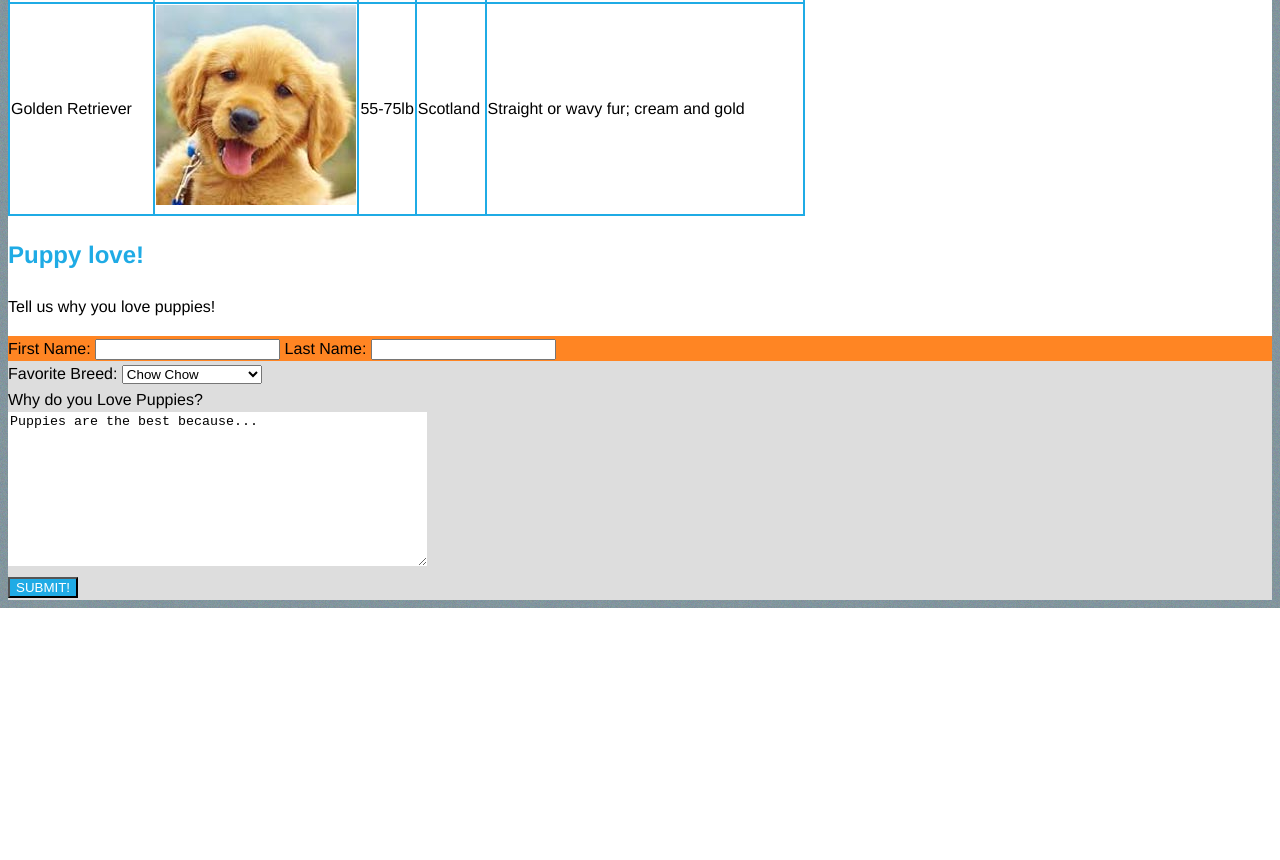
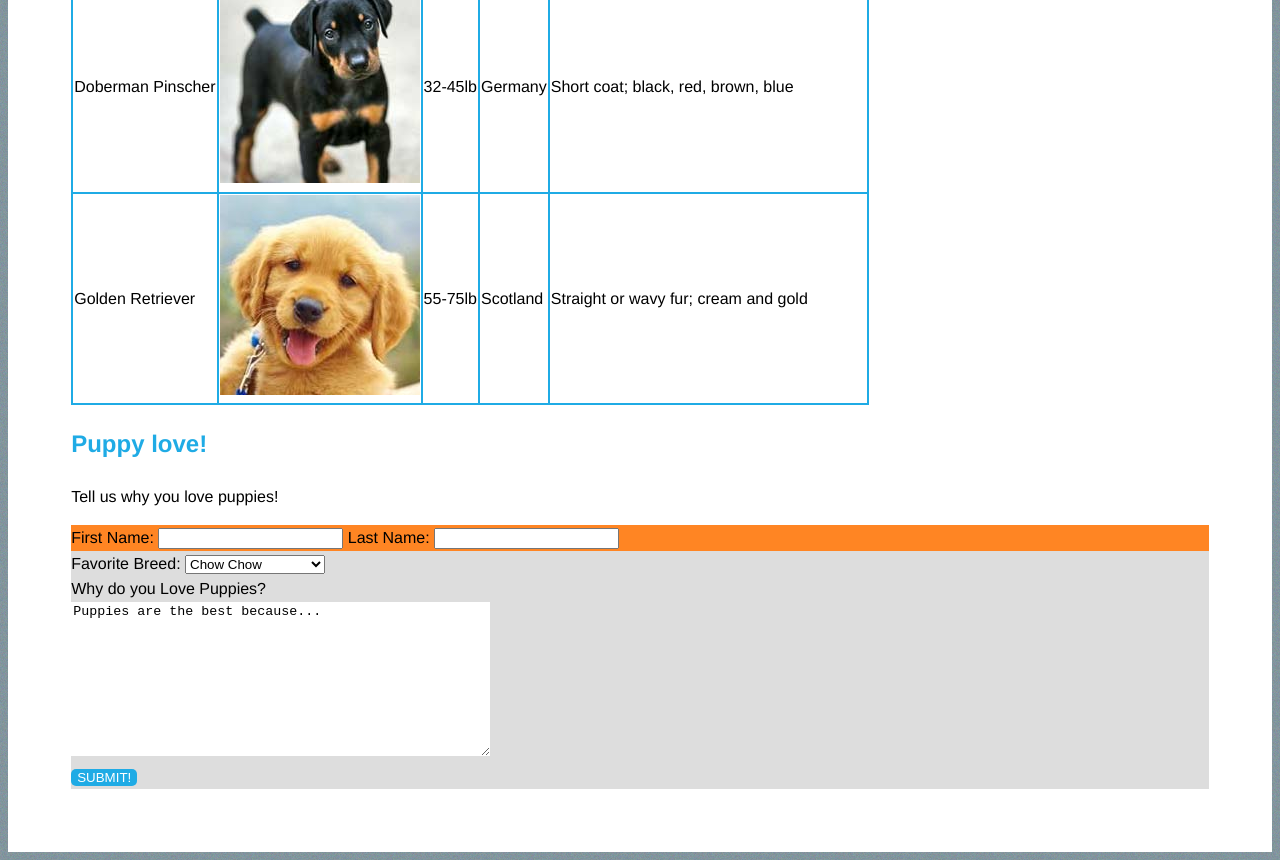
Before and after one commit to justinjkim/css_styling_assessment, a plain HTML site: page starter_files/index.html in a window 1280 px wide. Shown: the part 976-1836 px from the top of the page. Before the commit the page ends 1584 px from the top, so only its background shows below. Drawn offline with Linux system fonts and the light colour scheme.

Commit message:
more css changes...

```diff
--- a/starter_files/style.css
+++ b/starter_files/style.css
@@ -25,6 +25,7 @@ body {
 
 header#site_header {
   background-color: #ff8523;
+  padding: 5%;
 }
 
 nav.main_navigation a {
@@ -36,12 +37,13 @@ nav.main_navigation a {
   border-radius: 5px;
 }
 
-h2 {
+h2, h3 {
   color: #1fabe5;
 }
 
 #page_content {
   background: #fff;
+  padding: 5%;
 }
 
 section:first-child {
@@ -61,6 +63,8 @@ div[class="name"] {
   color: #fff;
   background: #1fabe5;
   text-transform: uppercase;
+  border: none;
+  border-radius: 5px;
 }
 
 textarea {
```
